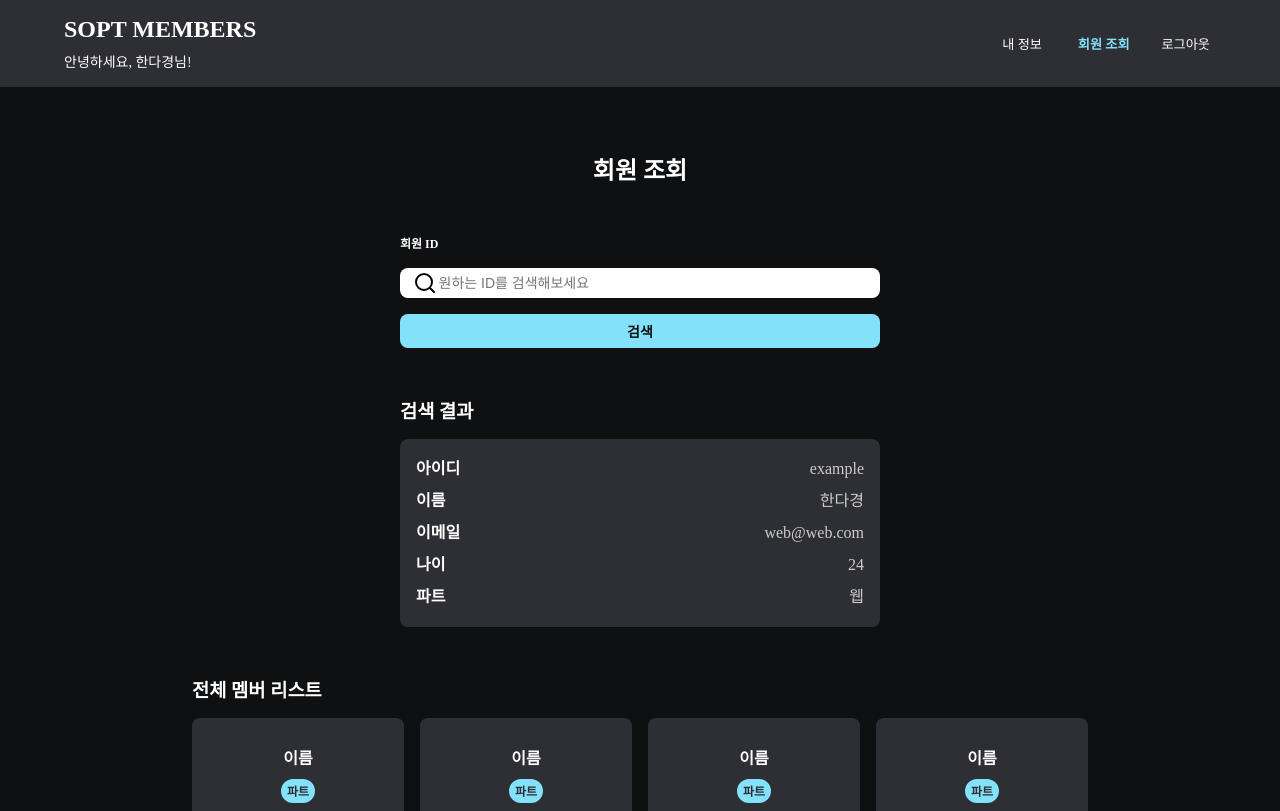
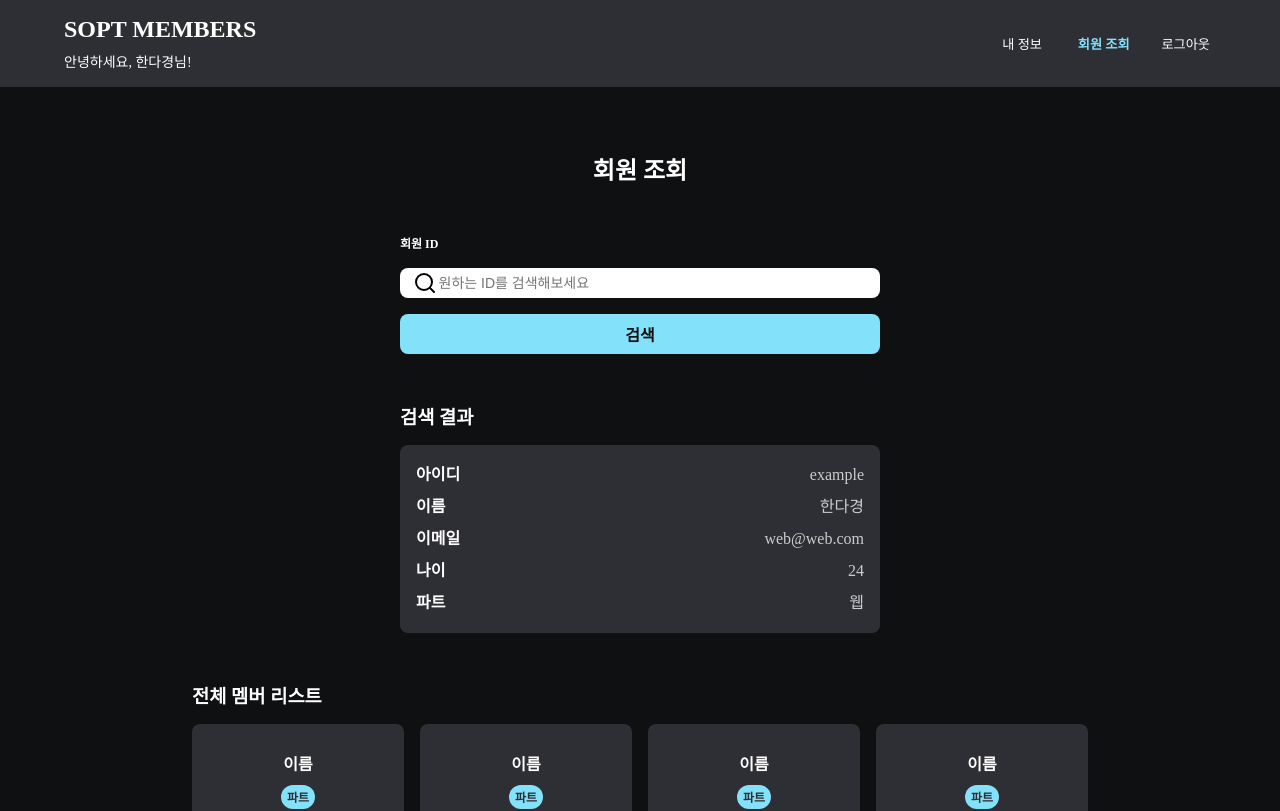
Before and after one commit to 38-lets-sopt-web/DagyeongHan, a React (Vite) app in the folder week4/homework/member-admin/: page /mypage/checkmembers in a window 1280 px wide. Shown: the top 811 px of the page. Built offline with nearby package versions, Linux system fonts and the light colour scheme.

Commit message:
fix: 버튼 폰트 크기 수정

```diff
--- a/week4/homework/member-admin/src/components/Button.tsx
+++ b/week4/homework/member-admin/src/components/Button.tsx
@@ -17,7 +17,7 @@ const btnStyle = css`
   border: none;
   border-radius: 8px;
   font-weight: 700;
-  font-size: 0.875em;
+  font-size: 1em;
   background: #84e1fa;
   color: #0F1012;
   cursor: pointer;
```
